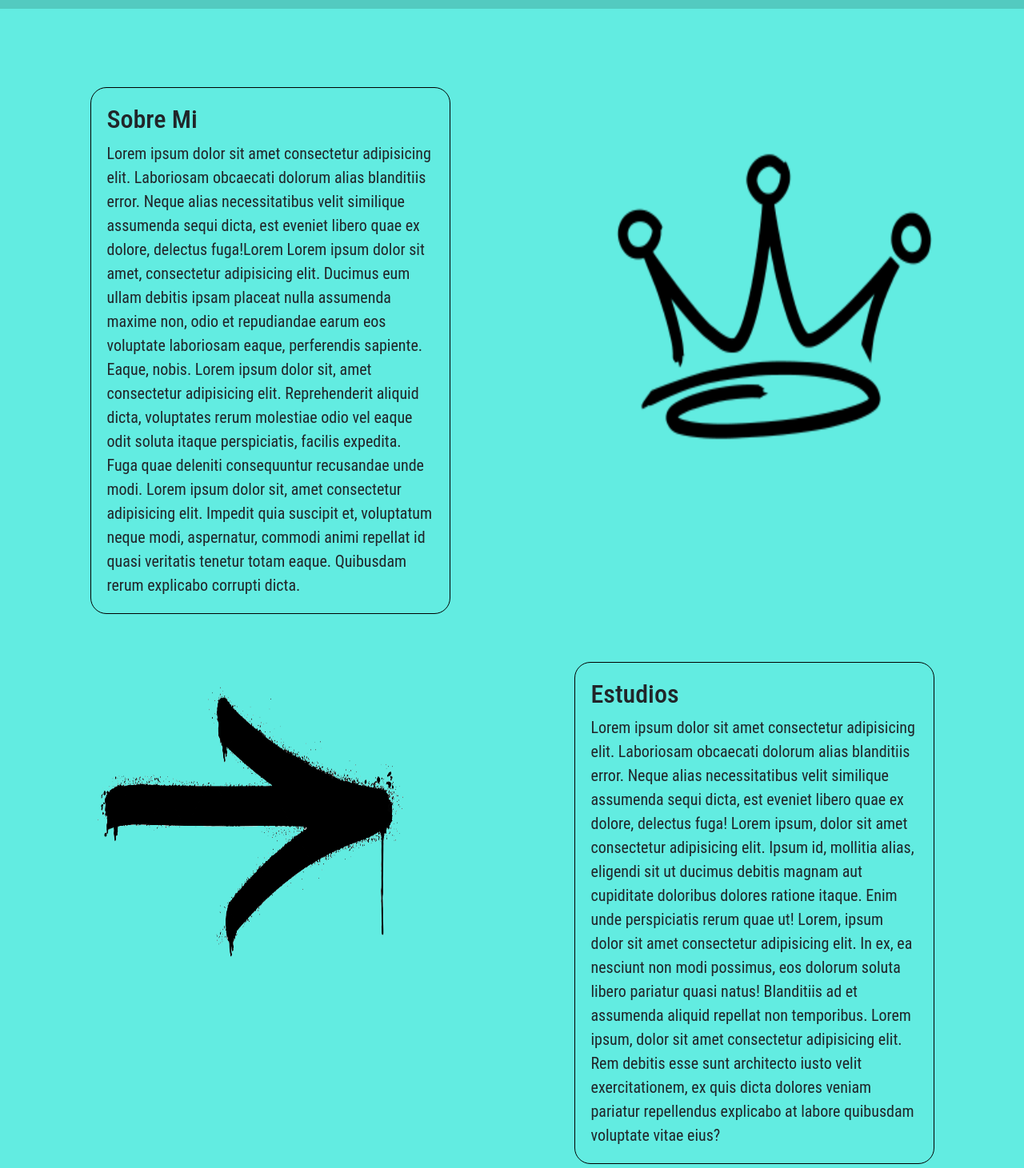
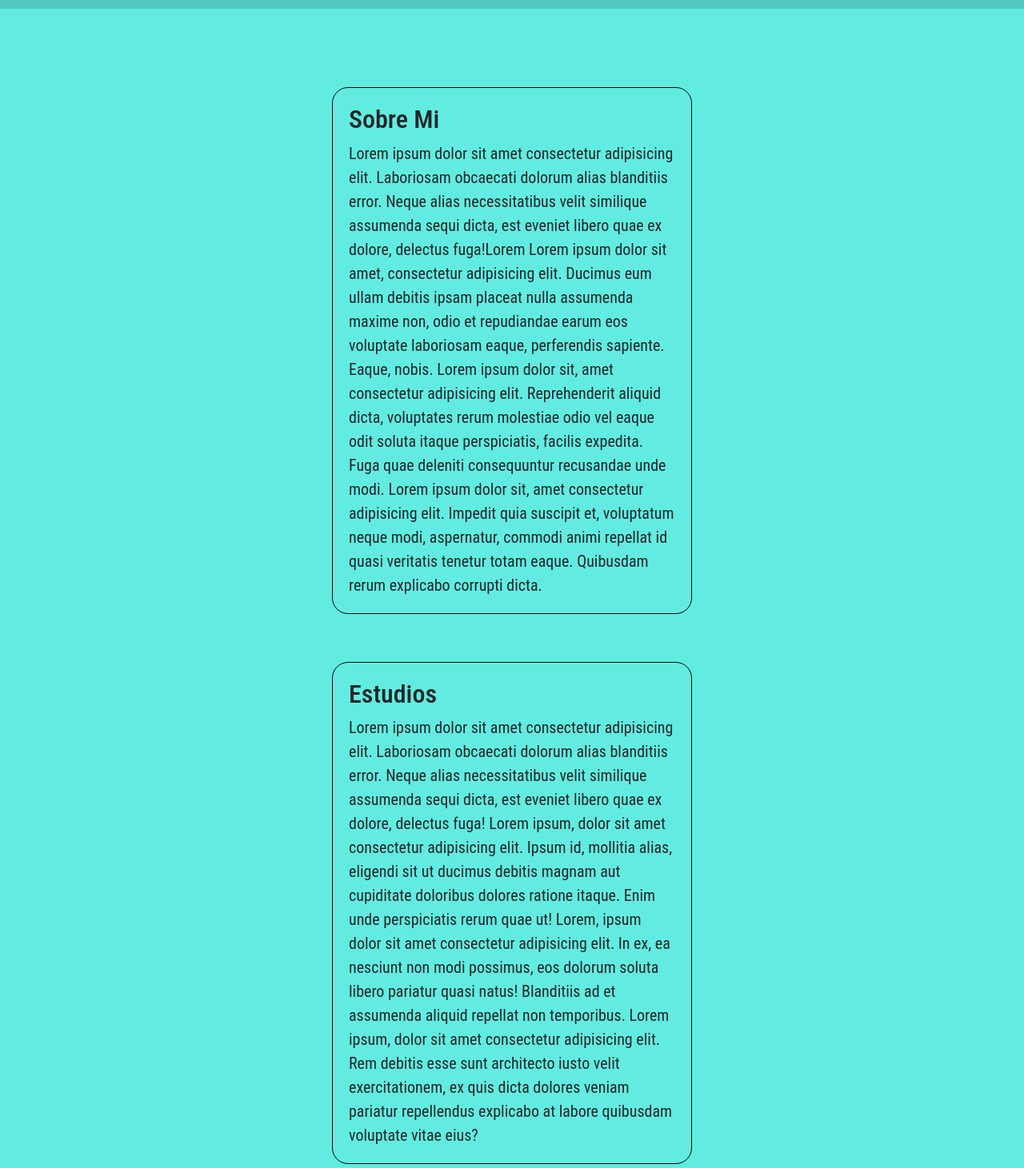
Before and after one commit to SantiiCoronado/Portfolio-FrontEnd, an Angular app: page /portfolio in a window 1280 px wide. Shown: the part 709-2170 px from the top of the page at 80% size. Built offline with nearby package versions, Linux system fonts and the light colour scheme.

Commit message:
imagenes eliminadas

```diff
--- a/src/app/components/estudios/estudios.component.html
+++ b/src/app/components/estudios/estudios.component.html
@@ -1,5 +1,4 @@
 <article class="article">
-    <img src="../../../assets/img/grafiti2.png" alt="" class="grafiti2">
     <div class="estudios">
         <div class="titulo">
             <h2>Estudios</h2>
--- a/src/app/components/sobre-mi/sobre-mi.component.html
+++ b/src/app/components/sobre-mi/sobre-mi.component.html
@@ -8,5 +8,4 @@
         Lorem ipsum dolor sit, amet consectetur adipisicing elit. Reprehenderit aliquid dicta, voluptates rerum molestiae odio vel eaque odit soluta itaque perspiciatis, facilis expedita. Fuga quae deleniti consequuntur recusandae unde modi.
         Lorem ipsum dolor sit, amet consectetur adipisicing elit. Impedit quia suscipit et, voluptatum neque modi, aspernatur, commodi animi repellat id quasi veritatis tenetur totam eaque. Quibusdam rerum explicabo corrupti dicta.
     </div>
-    <img src="../../../assets/img/grafiti.png" alt="" class="grafiti">
 </article>
```
Also changed, not shown: src/assets/img/grafiti.png (deleted), src/assets/img/grafiti2.png (deleted).
